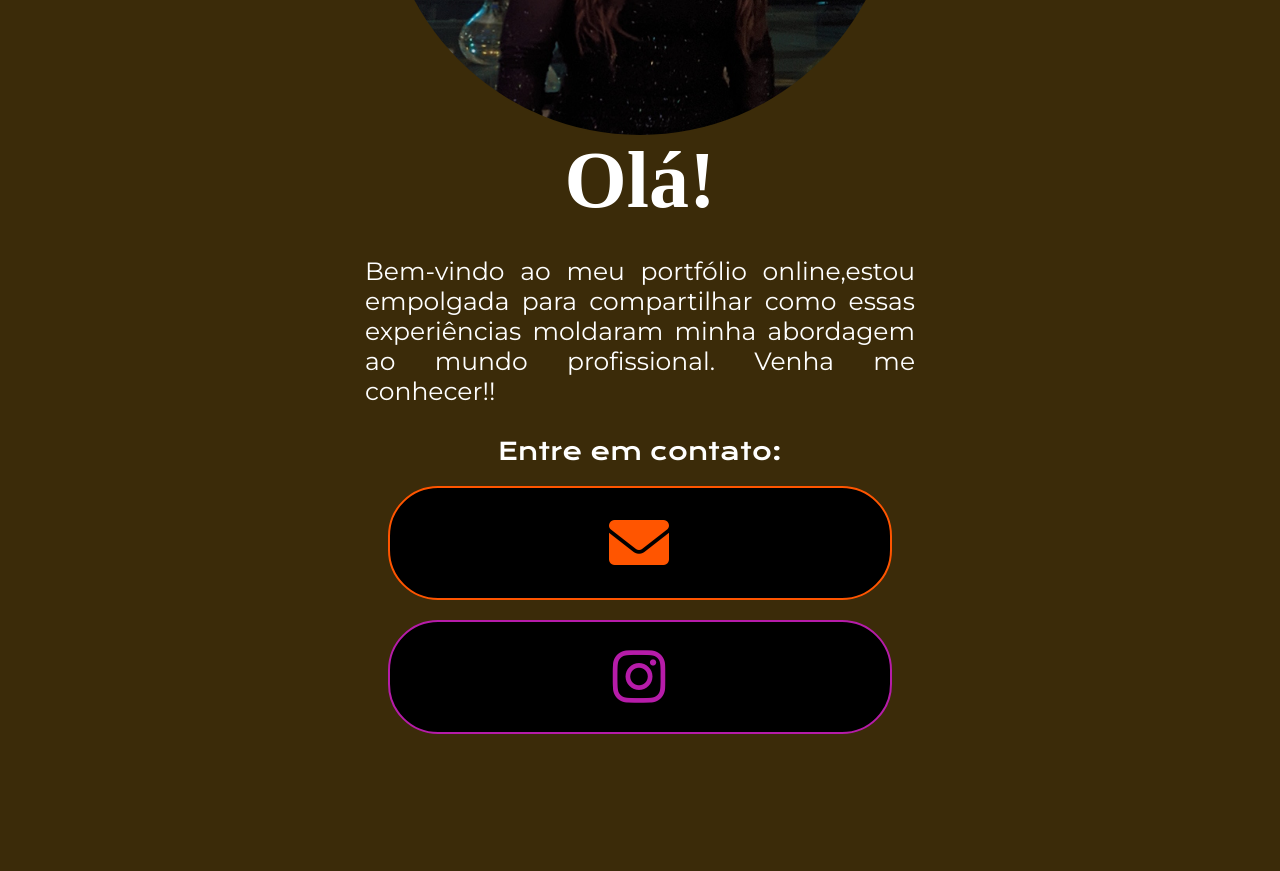
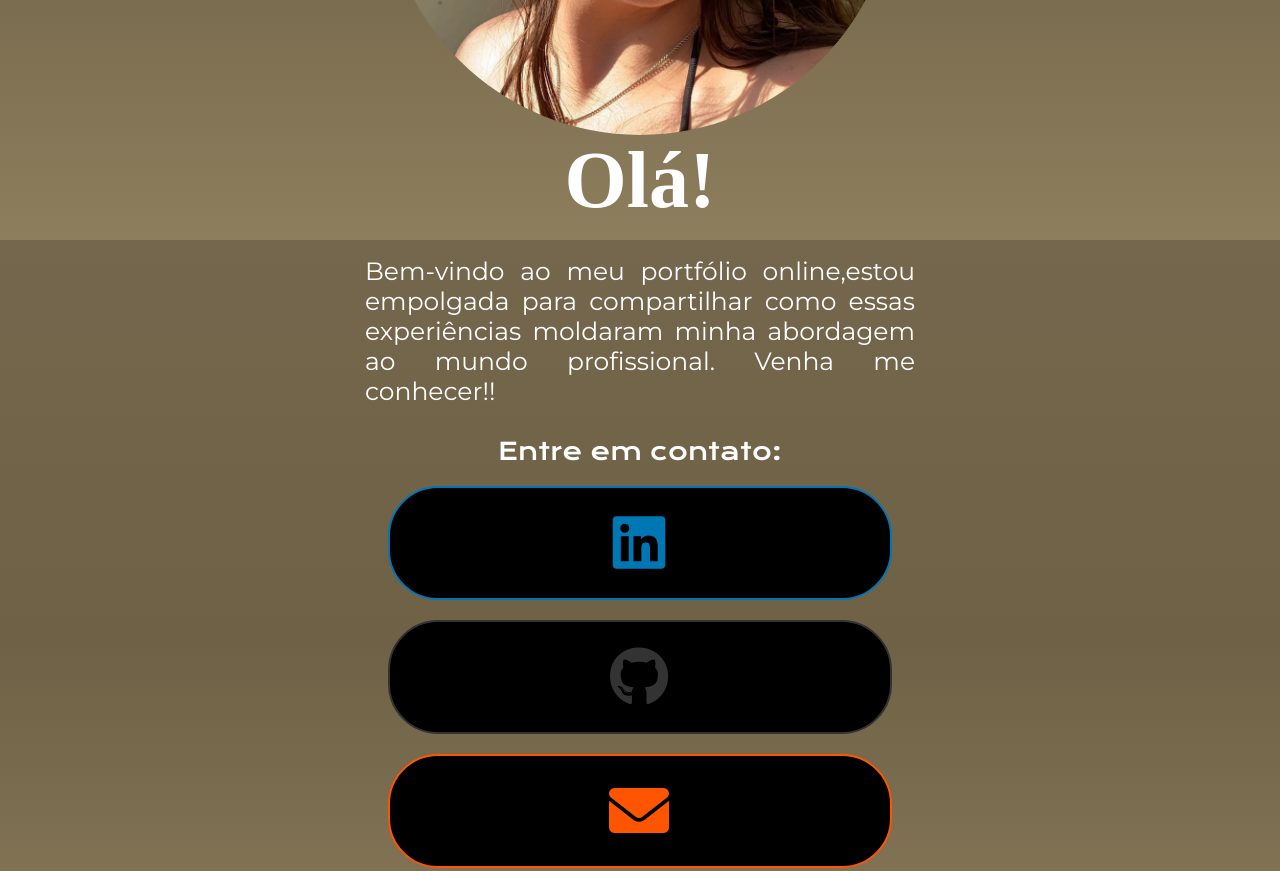
Before and after one commit to bonandin/aula2, a plain HTML site: page aula2/portfolio/aula - 1 html/index.html in a window 1280 px wide. Shown: the part 560-1431 px from the top of the page. Drawn offline with nearby package versions, Linux system fonts and the light colour scheme.

Commit message:
Add files via upload

```diff
--- a/aula2/portfolio/aula - 1 html/index.html
+++ b/aula2/portfolio/aula - 1 html/index.html
@@ -30,18 +30,23 @@
                 <div class="apresentacao-links">
                     <h2 class="apresentacao-links-conteudo">Entre em contato:</h2>
 
-                    <a class="botao1" href="https://mail.google.com/mail/u/0/#inbox">
-                        <i class="fas fa-envelope"></i>
-                    </a>
+                    <a class="botao2" href="https://www.linkedin.com/in/gabriela-bonandin-443486294/" target="_blank">
+                      <i class="fab fa-linkedin"></i>
+                  </a>
 
-                    <a class="botao5" href="https://www.instagram.com/bonaandin/">
-                        <i class="fab fa-instagram"></i>
+                    <a class="botao3" href="https://github.com/bonandin" target="_blank">
+                      <i class="fab fa-github"></i>
+                  </a>
+                  <a class="botao1" href="https://mail.google.com/mail/u/0/#inbox">
+                    <i class="fas fa-envelope"></i>
+                </a>
+
                     </a>
 
 
                </div>
             </section>
-            <img class="imagem" src= "./assets/foto pessoal.jpg" alt="foto pessoal">
+            <img class="imagem" src= "./assets/gabizinha.jpg" foto pessoal " >
       </main>
 
       <footer class="rodape">
--- a/aula2/portfolio/aula - 1 html/style/curriculo.css
+++ b/aula2/portfolio/aula - 1 html/style/curriculo.css
@@ -6,13 +6,13 @@
     }
 
     body {
-    height: 50vh;
+    height: 100vh;
     background: linear-gradient(to bottom, #413e3a, #525151,);
     background-size: cover;
     background-repeat: no-repeat;
     background-attachment: fixed;
     margin: 0;
-    color:rgb(77, 75, 75) ;
+    color:rgb(0, 0, 0) ;
 }
 
 .cabecalho {
@@ -22,7 +22,7 @@
 
 .cabecalho-menu {
     display: flex;
-    gap: 40px;
+    gap: 60px;
 }
 
 .cabecalho-menu-links {
@@ -51,7 +51,8 @@
             justify-content: center;
             display: flex;
             flex-direction: column;
-            gap: 30px;
+            gap: 2px;
+            margin: 10%;
            align-items: center;
            text-align: justify;
            height: auto;
@@ -63,6 +64,7 @@
             font-size: 50px;
             font-family: 'Lora', serif;
             text-align: justify;
+            margin: 15%;
      }
 
 
@@ -70,6 +72,7 @@
             font-size: 25px;
             font-family: 'Montserrat', sans-serif;
             text-align: justify;
+
              }
 
     .apresentacao-links {
--- a/aula2/portfolio/aula - 1 html/style/style.css
+++ b/aula2/portfolio/aula - 1 html/style/style.css
@@ -7,12 +7,12 @@
 
     body {
     height: 100vh;
-    background: linear-gradient(to bottom, #3b2b09, #3b2b09, #3b2b09);
+    background: linear-gradient(to bottom, #74674d, #6e6145, #8d7e5d);
     background-size: cover;
     background-repeat: no-repeat;
     background-attachment: fixed;
     margin: 0;
-    color: white;
+    color: rgb(255, 254, 254);
 }
 
 .cabecalho {
@@ -189,6 +189,92 @@
         font-size: 60px;
     }
 
+    .botao2 {
+        background-color: #000;
+        color: #0077B5; /* Cor padrão do LinkedIn */
+        width: 500px;
+        height: 80px;
+        align-items: center;
+        text-align: center;
+        border: 2px solid #0077B5;
+        border-radius: 50px;
+        font-size: 36px;
+        padding: 15px 0;
+        text-decoration: none;
+        font-family: 'Rock Salt', cursive;
+        letter-spacing: 2px;
+        text-transform: uppercase;
+        position: relative;
+        overflow: hidden;
+    }
+
+    .botao2::before {
+        content: "";
+        position: absolute;
+        top: 0;
+        left: -100%;
+        width: 100%;
+        height: 100%;
+        background: linear-gradient(45deg, transparent, #0077B5);
+        transition: 0.5s;
+    }
+
+    .botao2:hover::before {
+        left: 100%;
+    }
+
+    .botao2 i {
+        position: absolute;
+        font-size: 60px;
+        left: 50%;
+        top: 50%;
+        transform: translate(-50%, -50%);
+    }
+
+
+    .botao3 {
+        background-color: #000;
+        align-items: center;
+        color: #333; /* Cor padrão do GitHub */
+        width: 500px;
+        height: 80px;
+        display: flex;
+        align-items: center;
+        justify-content: center;
+        border: 2px solid #333;
+        border-radius: 50px;
+        font-size: 24px;
+        padding: 15px 0;
+        text-decoration: none;
+        font-family: 'Rock Salt', cursive;
+        letter-spacing: 2px;
+        text-transform: uppercase;
+        position: relative;
+        overflow: hidden;
+    }
+
+    .botao3::before {
+        content: "";
+        position: absolute;
+        top: 0;
+        left: -100%;
+        width: 100%;
+        height: 100%;
+        background: linear-gradient(45deg, transparent, #333);
+        transition: 0.5s;
+    }
+
+    .botao3:hover::before {
+        left: 100%;
+    }
+
+    .botao3 i {
+        position: absolute;
+        font-size: 60px;
+        left: 50%;
+        top: 50%;
+        transform: translate(-50%, -50%);
+    }
 
     .botao5 {
         background-color: #000;
```
Also changed, not shown: aula2/portfolio/aula - 1 html/curriculo.html (+15 -1 lines), aula2/portfolio/aula - 1 html/assets/gabizinha.jpg (added), aula2/portfolio/aula - 1 html/assets/me.jpg (added).
